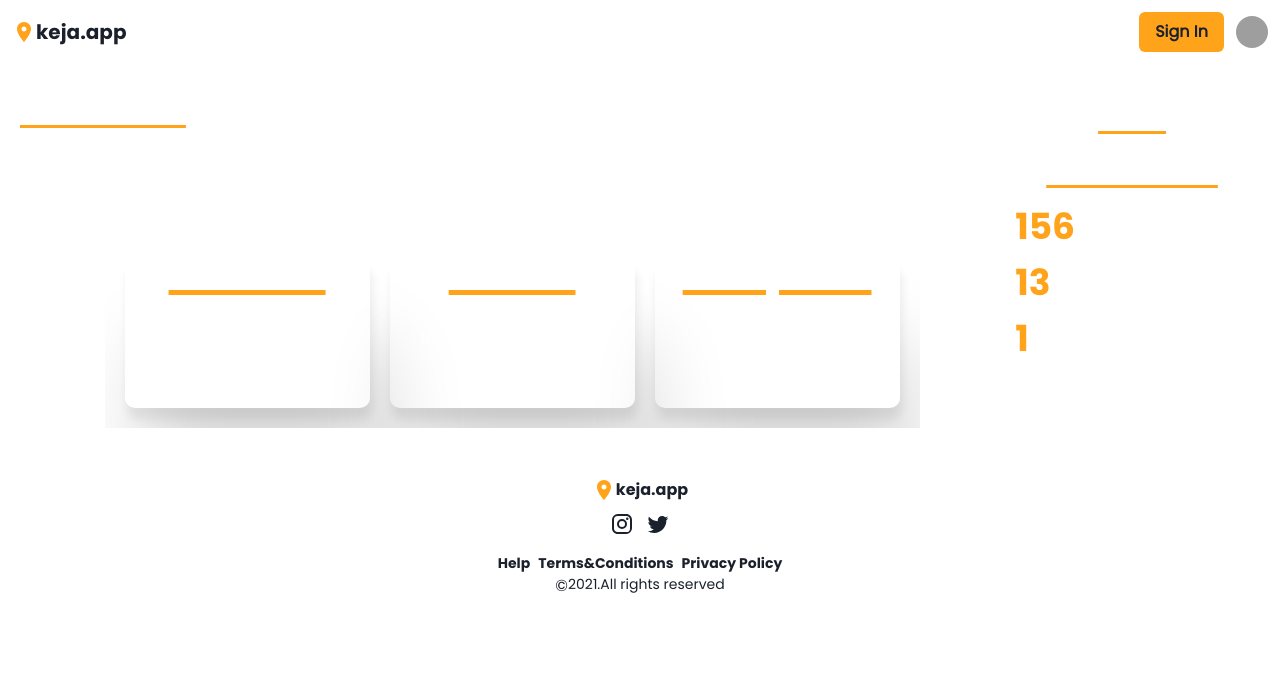
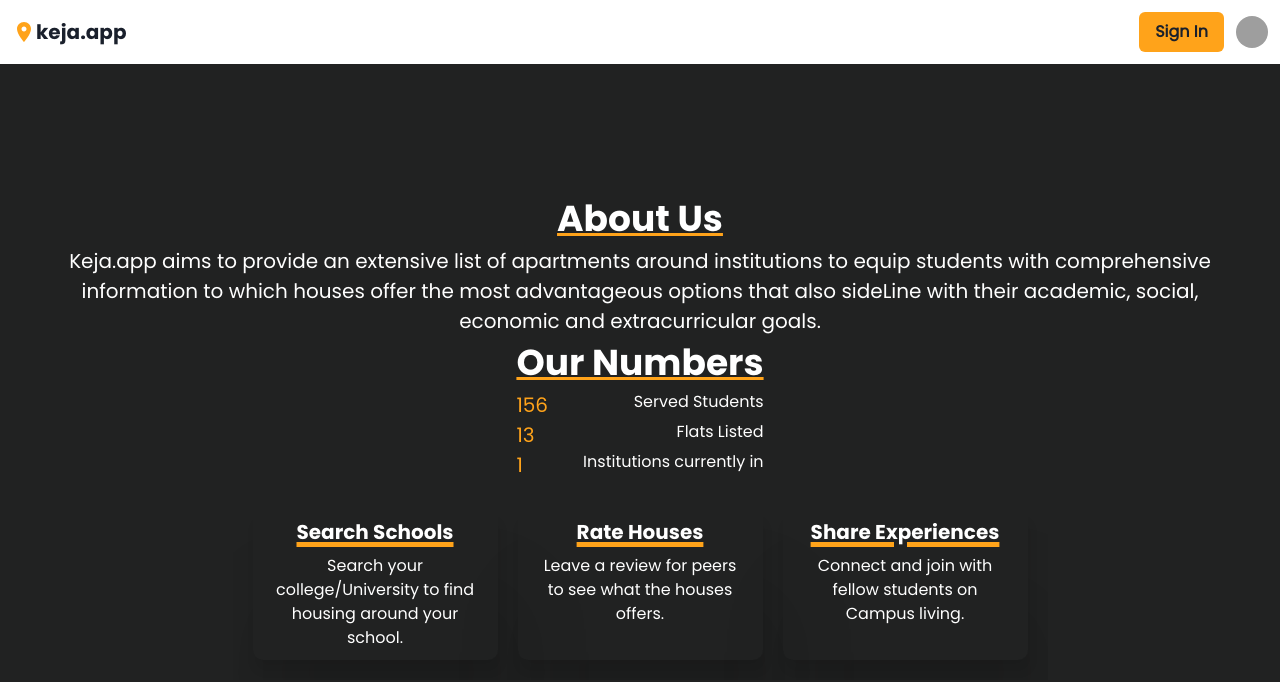
Before and after one commit to kejaapp/kejaapp-web, a Next.js app: page /HomePage/about in a window 1280 px wide. Shown: the top 682 px of the page. Built offline with nearby package versions, Linux system fonts and the light colour scheme; grey boxes are pictures that could not be loaded.

Commit message:
fixed homepage design

```diff
--- a/pages/HomePage/about.js
+++ b/pages/HomePage/about.js
@@ -15,7 +15,7 @@ const OurNumbers=[
     {
         id:'1',
         stats:'156',
-        title:'Students joined our community'
+        title:'Served Students'
     },
     {
         id:'2',
@@ -52,7 +52,7 @@ export default function About(){
     const [sizestate, setSizeState] = useState(false);
     const [size, setSize] = useState(500);
     if (typeof window !== 'undefined') {
-        console.log(typeof(size))
+        //console.log(typeof(size))
       }
     useEffect(()=>{
         try{
@@ -70,17 +70,32 @@ export default function About(){
     },[size])
 
     return(
-        <StyledDivContainer>
-            <StyledDivSection1 sizestate={sizestate} className={styles.mobileresp}>
-                <StyledBox sizestate={sizestate} >
+        <StyledDivContainer className={styles.mobileresp}>
                     <StyledHeading>
                         About Us
                     </StyledHeading>
-                    <StyledText w='100%'>
-                        Keja.app aims to provide an extensive list of apartments around institutions to equip students
-                        with comprehensive information to which houses offer the most advantageous options that also sideLine
-                        with their academic, social, economic and extracurricular goals.
-                    </StyledText>
+                        <StyledText  >
+                            Keja.app aims to provide an extensive list of apartments around institutions to equip students
+                            with comprehensive information to which houses offer the most advantageous options that also sideLine
+                            with their academic, social, economic and extracurricular goals.
+                        </StyledText>
+                    <Flex direction={'column'}>
+                        <StyledHeading>
+                            Our Numbers
+                        </StyledHeading>
+                        {OurNumbers.map((item)=>{
+                            return(
+                                <Flex key={item.id} justify='space-between'>
+                                    <Text color='#ffa31a' fontSize={'20px'}>
+                                        {item.stats}
+                                    </Text>
+                                    <Text>
+                                        {item.title}
+                                    </Text>
+                                </Flex>
+                            )
+                        })}
+                    </Flex>
                     <Center w='100%'>
                         <StyledSlider className={styles.scrollbar}>
                             {features.map((features)=>{
@@ -92,22 +107,6 @@ export default function About(){
                             })}
                         </StyledSlider>
                     </Center>
-                </StyledBox>
-                <StyledOurnumbers sizestate={sizestate} className={styles.boxmobileresp}>
-                    <StyledHeading style={{marginBottom:'0'}}>
-                            Our Numbers
-                    </StyledHeading>
-                    {OurNumbers.map((item)=>{
-                        return(
-                            <Flex align='center' gap='3' m='5px' key={item.id}>
-                                    <Heading as='h5' fontFamily='Poppins-bold' color='#ffa31a'>{item.stats}</Heading>
-                                    <Spacer />
-                                <Text w='150px' fontSize='16px'>{item.title}</Text>
-                            </Flex>
-                        )
-                    })}
-                </StyledOurnumbers>
-            </StyledDivSection1>
         </StyledDivContainer>
     )
 }
@@ -118,37 +117,22 @@ const Item=({features})=>{
             <Center w='100%'>
                 <Text fontSize='16px' >{features.content}</Text>
             </Center>
-
         </Flex>
     )
 }
 
 const StyledDivContainer = styled.div`
-    height: ;
     width: 100%;
-    color: #ffffff;
-    padding: 20px
+    height: 100%;
+    display: flex;
+    justify-content: center;
+    flex-direction: column;
+    align-items: center;
+    background-color: #212222;
+    color: #fff;
+    text-align:center;
+    padding: 10% 5%;
 `
-
-const StyledDivSection1 = styled.div`
-    display: flex;
-
-    justify-content: center;
-`
-const StyledBox = styled.div`
-    display:flex;
-    flex-direction: column;
-`
-const StyledOurnumbers = styled.div`
-    display:flex;
-    flex-direction: column;
-    border: 1px solid #fff;
-    border-radius: 10px;
-    padding: 5px;
-    text-align: center;
-    margin:0;
-`
-
 const StyledHeading = styled.h1`
     font-size: clamp(36px, 2.5vw, 64px);
     font-family: Poppins-bold;
--- a/pages/HomePage/filter.js
+++ b/pages/HomePage/filter.js
@@ -19,7 +19,7 @@ export default function Filter (){
     return(
         <StyledDiv >
             {/* <Header /> */}
-            <Container mt={{base:'20vh',md:'',lg:'25vh'}} >
+            <Container >
                 <Center mb='10'>
                     <Flex direction='column'>
                         <Heading className={styles.fadeInUp} as='h1' align='center' size='xl' fontFamily='Poppins-bold' textShadow='1px 2px 3px #666'>
@@ -74,4 +74,7 @@ export default function Filter (){
 const StyledDiv= styled.div`
         width: 100%;
         height: 100%;
+        display: flex;
+        justify-content: center;
+        align-items: center;
 `
--- a/pages/HomePage/intro.js
+++ b/pages/HomePage/intro.js
@@ -28,7 +28,8 @@ const theme = extendTheme({ breakpoints })
 export default function Intro(){
     const router = useRouter();
     return(
-            <Center w='100%' h='100%'>
+        <StyledDiv>
+            <Center w='100%' h='70%'>
                         <Flex direction='column' p='2'>
                             <StyledHeading className={styles.fadeInUp}>
                                 Find the right home
@@ -44,9 +45,10 @@ export default function Intro(){
                                     <ArrowForward />
                             </Flex>
                         </Flex>
-                <Image src='img12.webp' alt='img'
+                <Image src='https://img.freepik.com/free-photo/afro-man-taking-selfies-with-phone_58466-16301.jpg?w=360&t=st=1656320965~exp=1656321565~hmac=16bed481e636a24a23f05b4b7d7adb66ae4e4bafa5c8f38a0a4879f5de12be10' alt='img'
                     w='50%' h='80%'  margin='10px' objectFit='cover' objectPosition='35% 50%' borderRadius='20px' boxShadow='dark-lg' />
             </Center>
+        </StyledDiv>
     )
 }
 
@@ -54,8 +56,10 @@ const StyledHeading = styled.h1`
     font-size: clamp(36px, 2.5vw, 64px);
     font-family: Poppins-bold;
 `
-const StyledImageDiv = styled.div`
-    width: clamp(400px, 2.5vw, 50vw);
-    height: 90vh;
-
+const StyledDiv= styled.div`
+        width: 100%;
+        height: 100%;
+        display: flex;
+        justify-content: center;
+        align-items: center;
 `
--- a/pages/HomePage/school.js
+++ b/pages/HomePage/school.js
@@ -34,7 +34,8 @@ const school = [
 export default function School(){
     const router = useRouter();
     return(
-        <Center w='100%' h='100%'>
+        <StyledContainer>
+
             <Flex direction='column' w='100%'>
                 <Center>
                     <StyledHeading >
@@ -59,8 +60,7 @@ export default function School(){
                     </Button>
                 </Center>
             </Flex>
-
-        </Center>
+        </StyledContainer>
 
     )
 }
@@ -111,3 +111,11 @@ const StyledSlider = styled.div`
     white-space:nowrap;
 
 `
+const StyledContainer= styled.div`
+        width: 100%;
+        height: 100%;
+        display: flex;
+        justify-content: center;
+        align-items: center;
+        padding: 2.5%;
+`
--- a/pages/HomePage/studSec.js
+++ b/pages/HomePage/studSec.js
@@ -5,7 +5,7 @@ import styles from '../../styles/Home.module.css'
 
 export default function StudSec(){
     return(
-        <Center>
+        <StyledDiv  bg='#eeeeee'>
             <Flex justify='space-around' gap='6' className={styles.mobileresp}>
                 <Flex direction='column' p='4'>
                     <StyledHeading>
@@ -23,15 +23,20 @@ export default function StudSec(){
                 <Center w='100%' m='0'>
                     <Flex direction='column' gap='8' w='95%'>
                         <Button bg='#ffa31a' borderRadius='999px'>
-                            Start Earning
+                        Start Earning
                         </Button>
                         <Button bg='#212222' color='#ffffff' borderRadius='999px' >
-                            Become an Ambassador
+                            <a href="/help/ambassador"
+                                target="_blank"
+                                rel="noopener noreferrer">
+                                Become an Ambassador
+                            </a>
+
                         </Button>
                     </Flex>
                 </Center>
             </Flex>
-        </Center>
+        </StyledDiv>
     )
 }
 
@@ -40,3 +45,11 @@ const StyledHeading = styled.h1`
     font-family: Poppins-bold;
     text-decoration: underline #ffa31a;
 `
+const StyledDiv= styled.div`
+        width: 100%;
+        height: 100%;
+        display: flex;
+        justify-content: center;
+        align-items: center;
+        background-color: #eee;
+`
--- a/pages/_app.js
+++ b/pages/_app.js
@@ -27,7 +27,7 @@ function MyApp({ Component, pageProps }) {
         <Flex direction='column'>
           <Header />
           <Component {...pageProps} />
-          <Footer />
+          {/* <Footer /> */}
         </Flex>
     </ChakraProvider>
   )
--- a/pages/index.js
+++ b/pages/index.js
@@ -15,22 +15,22 @@ export default function Index(){
   return(
     <>
       <StyledContainer className={styles.scrollbar} >
-          <StyledSection inputColor="#fff">
+        <StyledSection>
             <Filter/>
-          </StyledSection >
-          <StyledSection inputColor="#fff">
+        </StyledSection>
+        <StyledSection>
             <Intro/>
         </StyledSection>
-          <StyledSection inputColor="#212222" >
+        <StyledSection>
             <About/>
         </StyledSection>
-          <StyledSection inputColor="#fff">
+        <StyledSection>
             <School/>
         </StyledSection>
-          <StyledSection inputColor="#fff">
+        <StyledSection>
             <StudSec />
         </StyledSection>
-          <StyledSection inputColor="#fff" >
+        <StyledSection>
             <Review />
         </StyledSection>
       </StyledContainer>
@@ -84,15 +84,9 @@ export const Footer=()=>{
 
 //Styled components
 const StyledSection = styled.div`
-  background-color:   ${props => props.inputColor || "#212222"};
-  height:             100%;
-  width:              100%;
-  justify-content:    center;
-  align-items:        center;
   scroll-snap-align:  center;
-  display:            flex;
-  animation:          3s ease-in;
-  flex-direction: column;
+  animation:          5s ease-in;
+  height: 100%;
 `
 const StyledContainer = styled.div`
   height:100vh;
```
Also changed, not shown: pages/HomePage/Review.js (+16 -8 lines), pages/HomePage/index.js (+4 -21 lines). Lines whose indentation alone changed are shown as unchanged.
